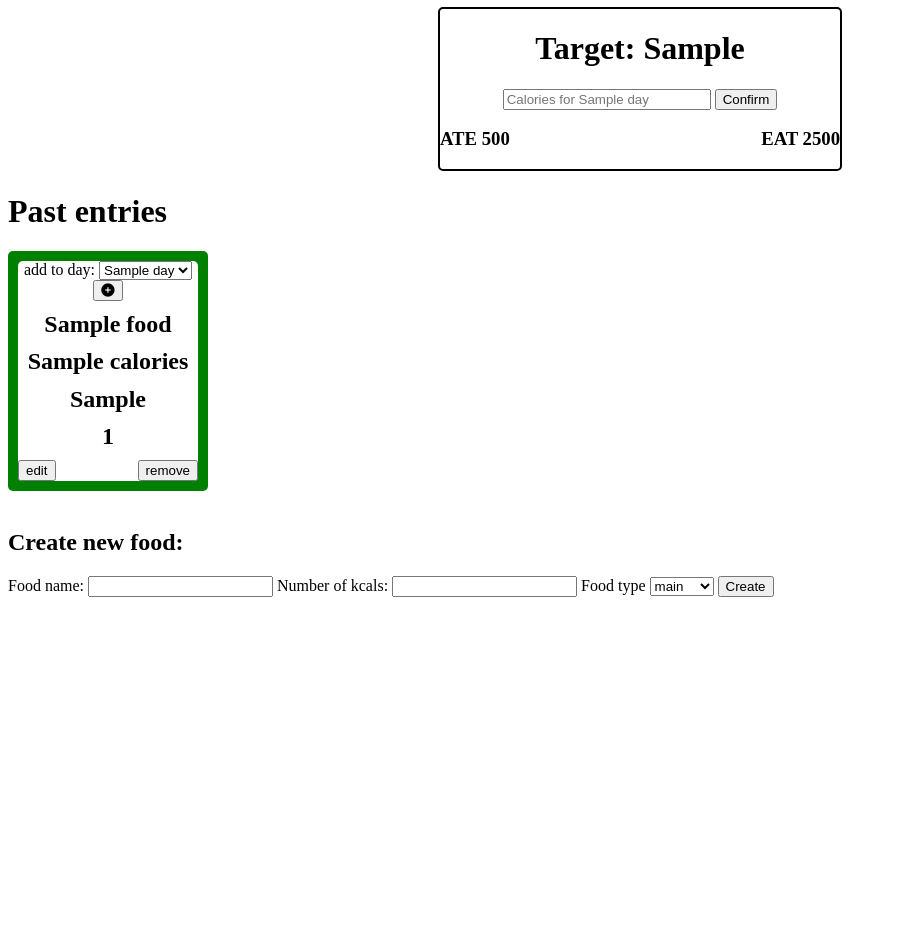
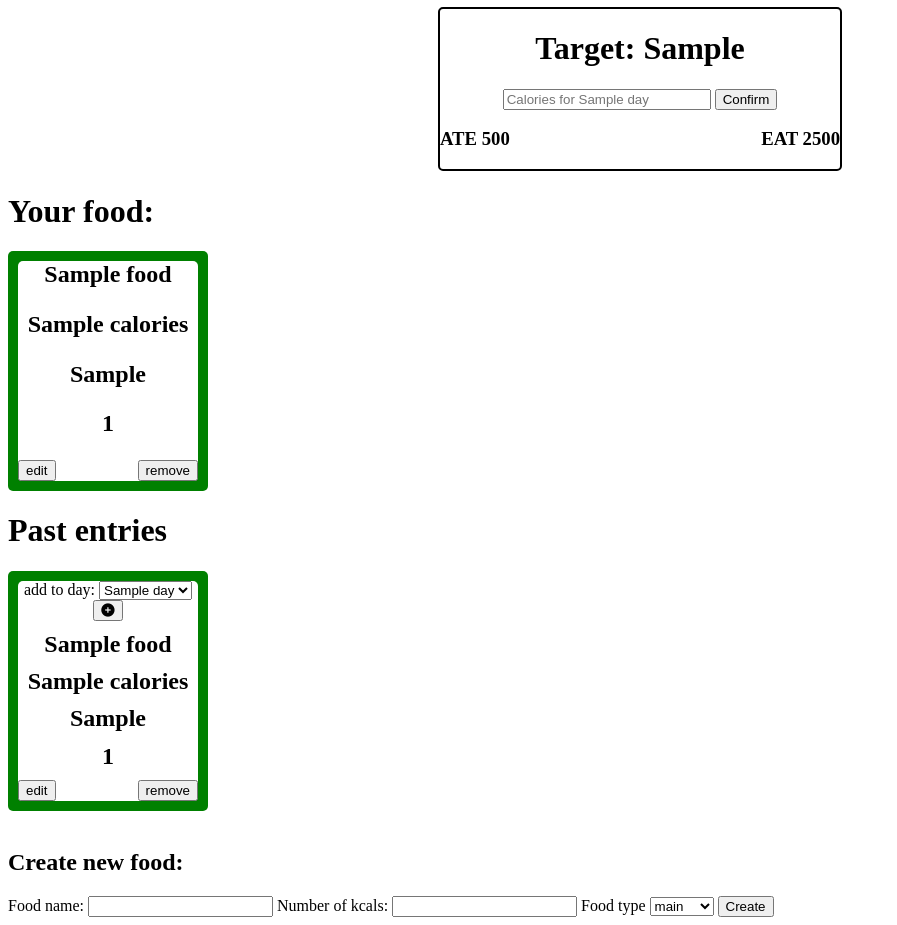
Before and after one commit to chrisholtt/Calorie-tracker-app, a Flask app: page /day/1/1/ in a window 1280 px wide. Shown: the part 409-1334 px from the top of the page, without its empty margins (0-897 px from the left). Before the commit the page ends 1006 px from the top, so only its background shows below. Run offline with Flask 2, Linux system fonts and the light colour scheme; a database or web service that is not in the repository returns one stand-in record (values such as "Sample title"); some libraries are stand-ins or nearby versions.

Commit message:
got the add and remove feature working omg

```diff
--- a/controllers/days_controller.py
+++ b/controllers/days_controller.py
@@ -19,17 +19,15 @@ def day(id, day_id):
     day = day_repository.select_day(day_id)
     days = day_repository.select_with_user_id(id)
     calories = day_repository.get_calories(id, day_id)
-    # print(id, day_id)
     foods = food_repository.user_foods(id, day_id)
-    # print(foods)
     unassigned_foods = food_repository.unassigned_foods()
-    return render_template("days/day.html", day=day, user=user, days=days, calories=calories, unassigned_foods=unassigned_foods)
+    return render_template("days/day.html", day=day, user=user, days=days, calories=calories, unassigned_foods=unassigned_foods, foods=foods)
 
 
-
+# Set cals
 @days_blueprint.route("/calories/<id>/<day>", methods=["POST"])
 def target_calories(id, day):
     calories = request.form["target_calories"]
-    print(calories)
+    day_id = day_repository.get_day_id(id, day)
     day_repository.set_target_calories(calories, id, day)
-    return redirect(f"/day/{id}/{day}")
+    return redirect(f"/day/{id}/{day_id}")
--- a/repositories/day_repository.py
+++ b/repositories/day_repository.py
@@ -79,3 +79,14 @@ def select_day(day_id):
     if results:
         day = results[0]['day']
         return day
+
+
+def get_day_id(id, day):
+    day_id = None
+    sql = "SELECT id FROM days WHERE user_id = %s AND day = %s"
+    values = [id, day]
+    results = run_sql(sql, values)
+
+    if results:
+        day_id = results[0]['id']
+        return day_id
--- a/repositories/food_repository.py
+++ b/repositories/food_repository.py
@@ -32,6 +32,12 @@ def save(food):
 def delete_all():
     sql = "DELETE FROM foods"
     run_sql(sql)
+
+def delete(id):
+    sql = "DELETE FROM foods WHERE id = %s"
+    values = [id]
+    run_sql(sql, values)
+
 
 
 
--- a/templates/days/day.html
+++ b/templates/days/day.html
@@ -41,6 +41,28 @@
 </div>
 
 
+<h1>Your food: </h1>
+
+<div class="food-wrapper">
+    {% for food in foods %}
+    <div class="food-container">
+        <div class="food-container-inner">
+            <h2> {{food.name}} </h2>
+            <h2> {{food.calories}} </h2>
+            <h2> {{food.food_type}} </h2>
+            <h2> {{food.id}} </h2>
+            <div class="edit-remove-btn">
+                <button>edit</button>
+                <form action="/foods/remove/{{ user.id }}/{{ day }}/{{ food.id }}" method="POST">
+                    <button>remove</button>
+                </form>
+            </div>
+        </div>
+    </div>
+    {% endfor %}
+</div>
+
+
 
 
 
@@ -72,7 +94,9 @@
             <h2> {{food.id}} </h2>
             <div class="edit-remove-btn">
                 <button>edit</button>
-                <button>remove</button>
+                <form action="/foods/remove/{{ user.id }}/{{ day }}/{{ food.id }}" method="POST">
+                    <button>remove</button>
+                </form>
             </div>
         </div>
     </div>
```
Also changed, not shown: controllers/foods_controller.py (+8 -3 lines).
